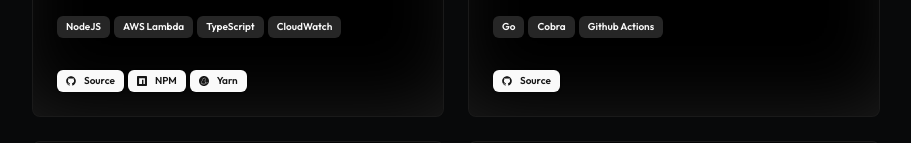
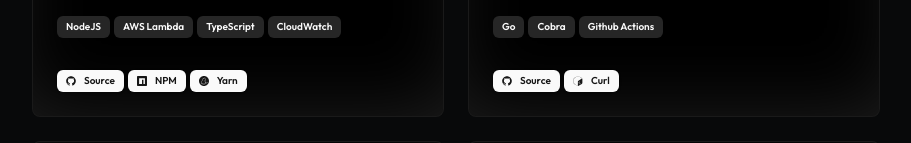
Before and after one commit to tejastn10/nimbus, a Next.js app: page / in a window 1280 px wide. Shown: the part 1147-1290 px from the top of the page, without its empty margins (184-1095 px from the left). Built offline with nearby package versions, Linux system fonts and the light colour scheme.

Commit message:
feat: add Curl installation command for Quill project

```diff
--- a/src/data/resume.ts
+++ b/src/data/resume.ts
@@ -174,6 +174,11 @@ export const DATA = {
 					type: "Source",
 					href: "https://github.com/tejastn10/quill",
 					icon: Icons.github(),
+				},
+				{
+					type: "Curl",
+					href: "curl -sSf https://raw.githubusercontent.com/tejastn10/quill/main/scripts/install.sh | bash",
+					icon: Icons.bash(),
 				},
 			],
 		},
```
